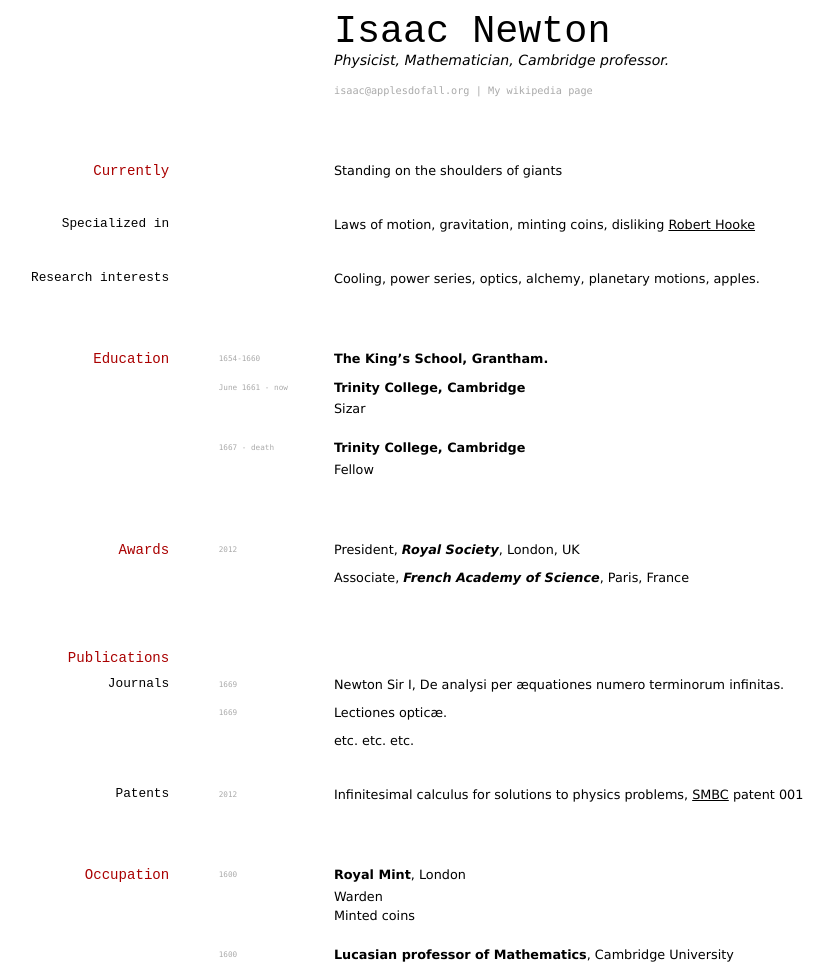
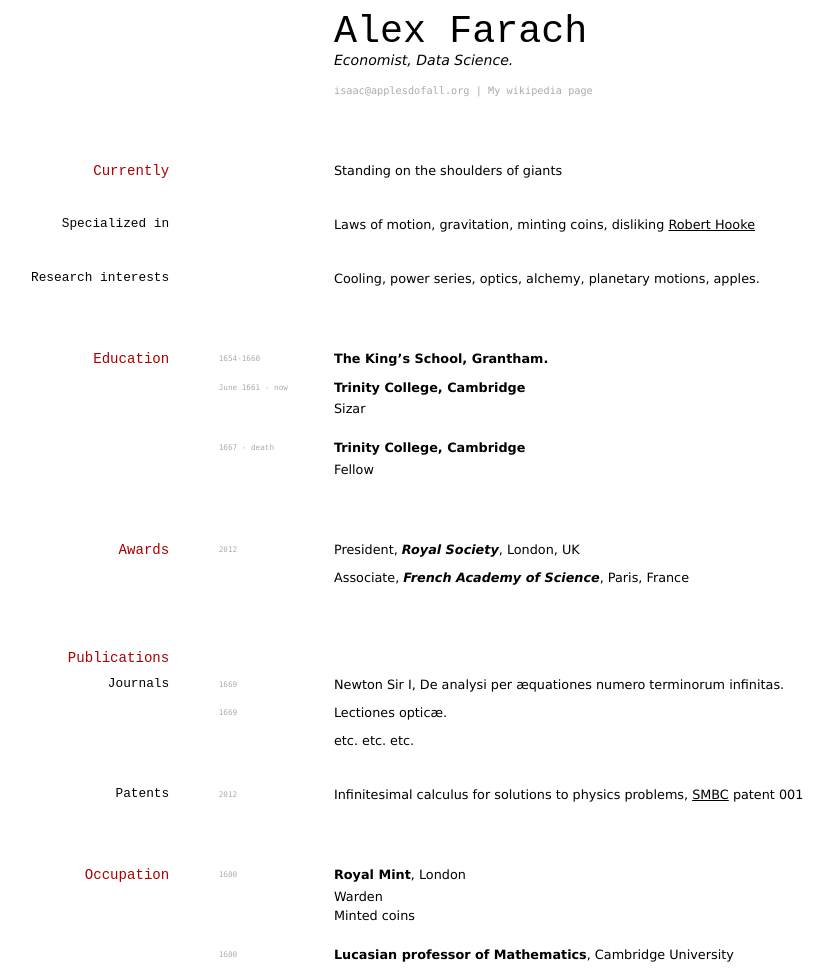
Before and after one commit to elipapa/markdown-cv, a Jekyll site: the page built from index.md, in a window 1280 px wide. Shown: the whole page, without its empty margins (97-931 px from the left). Built offline with Jekyll 4.4.1, drawn with Linux system fonts in a browser that asks for light colours.

Commit message:
Update index.md

```diff
--- a/index.md
+++ b/index.md
@@ -2,8 +2,8 @@
 layout: cv
 title: Isaac Newtons's CV
 ---
-# Isaac Newton
-Physicist, Mathematician, Cambridge professor.
+# Alex Farach
+Economist, Data Science.
 
 <div id="webaddress">
 <a href="isaac@applesdofall.org">isaac@applesdofall.org</a>
```
